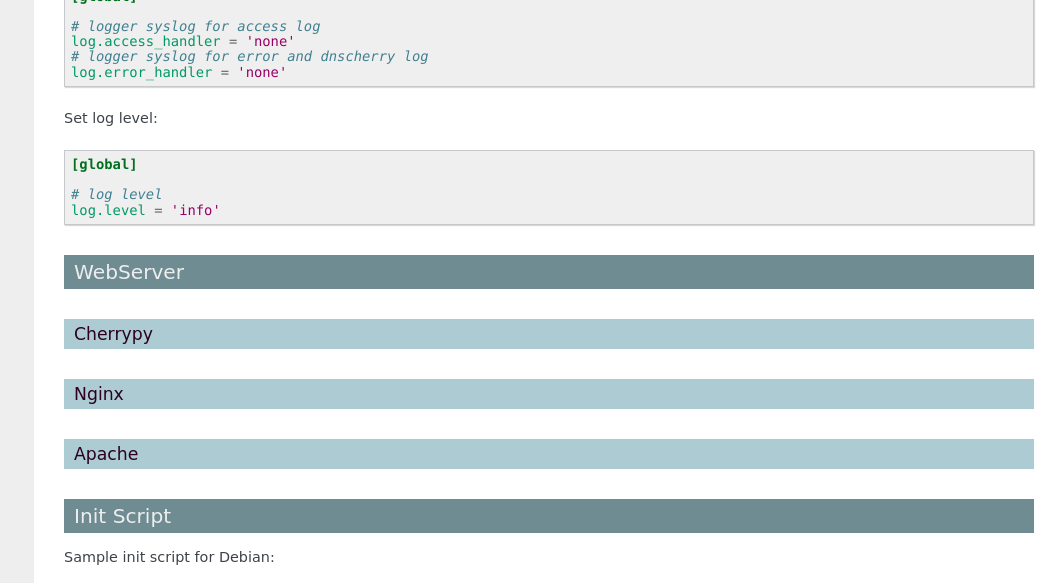
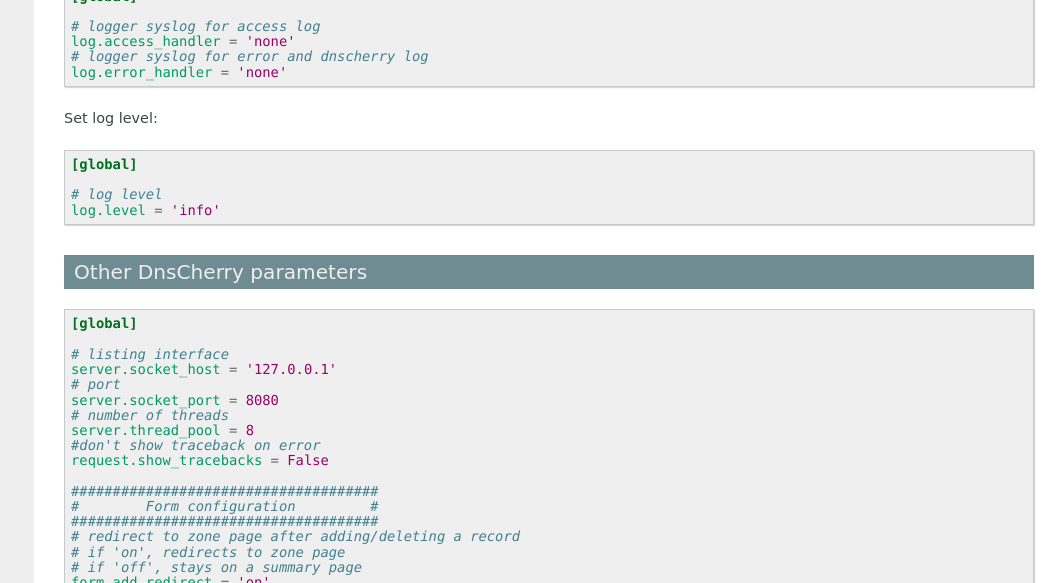
Before and after one commit to kakwa/dnscherry, a Sphinx documentation site: the page built from docs/deploy.rst, in a window 1280 px wide and 1400 px high, scrolled down 3191 px, cut to the strip 0-583 px from the top of the window. Shown: the whole strip, without its empty margins (216-1280 px from the left). Built offline with Sphinx 7.4.7, drawn with Linux system fonts in a browser that asks for light colours; some of the changed text lies outside the part shown.

Commit message:
adding a section for other parameters

```diff
--- a/docs/deploy.rst
+++ b/docs/deploy.rst
@@ -206,6 +206,53 @@
     # log level
     log.level = 'info'
 
+Other DnsCherry parameters
+--------------------------
+
+.. sourcecode:: ini
+
+    [global]
+
+    # listing interface
+    server.socket_host = '127.0.0.1'
+    # port
+    server.socket_port = 8080
+    # number of threads
+    server.thread_pool = 8
+    #don't show traceback on error
+    request.show_tracebacks = False
+
+    #####################################
+    #        Form configuration         #
+    #####################################
+    # redirect to zone page after adding/deleting a record
+    # if 'on', redirects to zone page
+    # if 'off', stays on a summary page
+    form.add.redirect = 'on'
+    form.del.redirect = 'on'
+
+    # session configuration
+    # activate session
+    tools.sessions.on = True
+    # session timeout
+    tools.sessions.timeout = 10
+    # file session storage(to use if multiple processes,
+    # default is in RAM and per process)
+    #tools.sessions.storage_type = "file"
+    # session
+    #tools.sessions.storage_path = "/var/lib/dnscherry/sessions"
+
+    # resources parameters
+    [resources]
+    # templates directory
+    template_dir = '/usr/share/dnscherry/templates/'
+
+    # enable cherrypy static handling
+    # to comment if static content are handled otherwise
+    [/static]
+    tools.staticdir.on = True
+    tools.staticdir.dir = '/usr/share/dnscherry/static/'
+
 WebServer
 ---------
 
```
